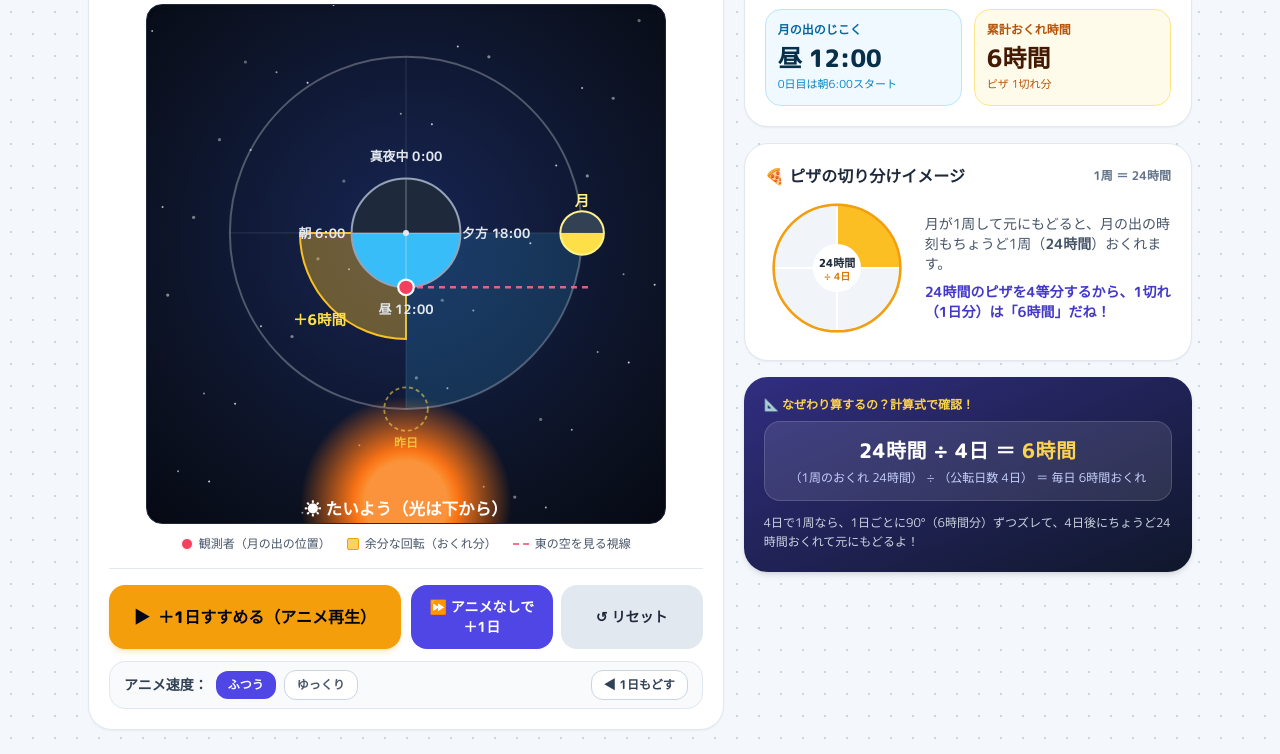
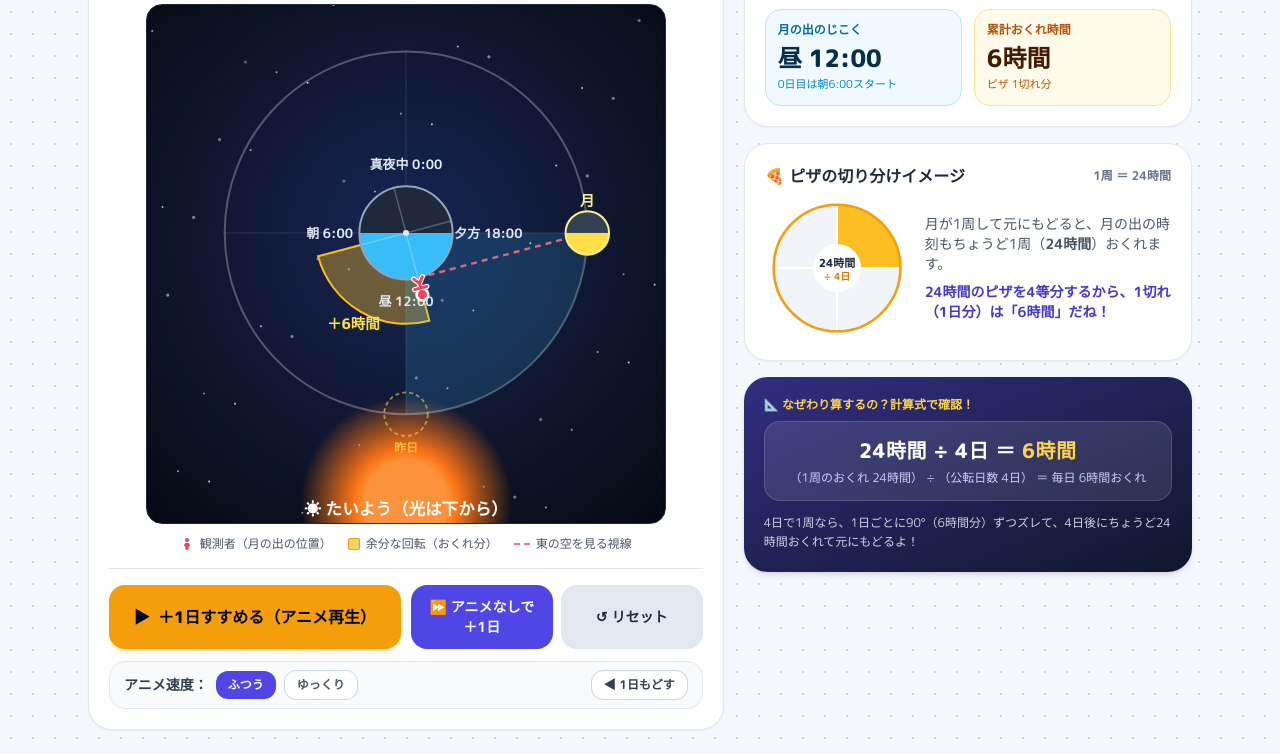
Before and after one commit to fromgoodtogreat/moon_sim, a plain HTML site: page index.html in a window 1280 px wide. Both pictures are taken after a click on the button "⏩ アニメなしで＋1日". Shown: the part 417-1171 px from the top of the page. Drawn offline with nearby package versions, Linux system fonts and the light colour scheme.

Commit message:
Update index.html

```diff
--- a/index.html
+++ b/index.html
@@ -136,7 +136,13 @@
 
           <!-- 凡例 -->
           <div class="mt-3 flex flex-wrap justify-center gap-x-4 gap-y-1.5 text-xs text-slate-600">
-            <span class="flex items-center gap-1.5"><span class="w-3 h-3 rounded-full bg-rose-500 inline-block border border-white shadow-sm"></span> 観測者（月の出の位置）</span>
+            <span class="flex items-center gap-1.5">
+              <svg class="w-3.5 h-3.5 text-rose-500 inline-block" viewBox="0 0 24 24" fill="currentColor" aria-hidden="true">
+                <circle cx="12" cy="5" r="3.5" />
+                <path d="M12 10c-3 0-5 1.8-5 4v2h2.2v6h5.6v-6H17v-2c0-2.2-2-4-5-4z" />
+              </svg>
+              観測者（月の出の位置）
+            </span>
             <span class="flex items-center gap-1.5"><span class="w-3 h-3 rounded-sm bg-amber-400/70 border border-amber-500 inline-block"></span> 余分な回転（おくれ分）</span>
             <span class="flex items-center gap-1.5"><span class="w-4 border-t-2 border-dashed border-rose-400 inline-block"></span> 東の空を見る視線</span>
           </div>
@@ -582,6 +588,12 @@
     // =========================================================================
     // タブ1：毎日約50分おくれる理由（2段階アニメーション付き）
     // =========================================================================
+    // 地球の接線（東の地平線）がちょうど月の中心に接する幾何学オフセット角
+    const DELAY_EARTH_RATIO = 0.09;
+    const DELAY_ORBIT_RATIO = 0.35;
+    const BASE_OBS_OFFSET = Math.acos(DELAY_EARTH_RATIO / DELAY_ORBIT_RATIO);
+    const BASE_OBS_ANGLE = Math.PI / 2 + BASE_OBS_OFFSET;
+
     const delayState = {
       cycleDays: 4,          // 4, 12, 29.5
       currentDay: 0,         // 現在の経過日数
@@ -592,9 +604,9 @@
       startDay: 0,
       endDay: 0,
       // 描画用の現在角度（Canvas座標：下が +PI/2、反時計回りはマイナス方向）
-      obsAngle: Math.PI,     // 0日目は左（朝6:00 = PI）
-      moonAngle: Math.PI / 2,// 0日目は下（新月 = PI/2）
-      ghostMoonAngle: null,  // 昨日の月の位置
+      obsAngle: BASE_OBS_ANGLE, // 0日目は東の接線がちょうど新月に接する位置
+      moonAngle: Math.PI / 2,   // 0日目は下（新月 = PI/2）
+      ghostMoonAngle: null,     // 昨日の月の位置
       extraSectorStart: null,
       extraSectorEnd: null
     };
@@ -655,7 +667,7 @@
       delayState.animating = false;
       delayState.stage = 'idle';
       delayState.currentDay = 0;
-      delayState.obsAngle = Math.PI;
+      delayState.obsAngle = BASE_OBS_ANGLE;
       delayState.moonAngle = Math.PI / 2;
       delayState.ghostMoonAngle = null;
       delayState.extraSectorStart = null;
@@ -681,12 +693,12 @@
       delayState.currentDay = next;
 
       const stepAngle = (Math.PI * 2) / delayState.cycleDays;
-      delayState.obsAngle = Math.PI - next * stepAngle;
+      delayState.obsAngle = BASE_OBS_ANGLE - next * stepAngle;
       delayState.moonAngle = Math.PI / 2 - next * stepAngle;
 
       if (delta > 0 && next > 0) {
         delayState.ghostMoonAngle = Math.PI / 2 - prevDay * stepAngle;
-        delayState.extraSectorStart = Math.PI - prevDay * stepAngle;
+        delayState.extraSectorStart = BASE_OBS_ANGLE - prevDay * stepAngle;
         delayState.extraSectorEnd = delayState.obsAngle;
         const perDayText = getPerDayDelayText();
         setDelayBanner('done', '✨', `${next}日目に進んだよ！1日分（${perDayText}）だけ月の出がおくれたね。`);
@@ -709,7 +721,7 @@
       if (delayState.currentDay >= maxDay) {
         // 1周し終わっていたら0日目に戻してからスタート
         delayState.currentDay = 0;
-        delayState.obsAngle = Math.PI;
+        delayState.obsAngle = BASE_OBS_ANGLE;
         delayState.moonAngle = Math.PI / 2;
       }
 
@@ -866,7 +878,7 @@
       if (delayState.animating) {
         const speedMul = delayState.speedMode === 'slow' ? 1.85 : 1.0;
         const stepAngle = (Math.PI * 2) / delayState.cycleDays;
-        const baseObs = Math.PI - delayState.startDay * stepAngle;
+        const baseObs = BASE_OBS_ANGLE - delayState.startDay * stepAngle;
         const baseMoon = Math.PI / 2 - delayState.startDay * stepAngle;
         const nextMoon = baseMoon - stepAngle;
         const badge = document.getElementById('anim-clock-badge');
@@ -939,6 +951,57 @@
       requestAnimationFrame(animateDelayLoop);
     }
 
+    // 地球の表面に立つ小さな人の形を描画するヘルパー
+    function drawObserverPerson(ctx, x, y, surfaceAngle, scale, color = '#f43f5e') {
+      ctx.save();
+      ctx.translate(x, y);
+      // 足元を地球の中心側、頭を外側（空側）に向ける
+      ctx.rotate(surfaceAngle + Math.PI / 2);
+
+      const headR = scale * 0.24;
+      const bodyTop = -scale * 0.72;
+      const bodyBottom = -scale * 0.30;
+
+      // 背景に映える白いフチ取り
+      ctx.lineCap = 'round';
+      ctx.lineJoin = 'round';
+
+      const drawStickFigure = (strokeStyle, fillStyle, lineWidth) => {
+        ctx.strokeStyle = strokeStyle;
+        ctx.fillStyle = fillStyle;
+        ctx.lineWidth = lineWidth;
+
+        // 頭
+        ctx.beginPath();
+        ctx.arc(0, bodyTop - headR * 0.85, headR, 0, Math.PI * 2);
+        ctx.fill();
+        if (lineWidth > scale * 0.16) {
+          ctx.stroke();
+        }
+
+        // 胴体・腕・脚
+        ctx.beginPath();
+        // 胴体
+        ctx.moveTo(0, bodyTop);
+        ctx.lineTo(0, bodyBottom);
+        // 両腕
+        ctx.moveTo(-scale * 0.34, bodyTop + scale * 0.16);
+        ctx.lineTo(scale * 0.34, bodyTop + scale * 0.16);
+        // 左脚・右脚（足元がちょうど y=0 の地表に接地）
+        ctx.moveTo(0, bodyBottom);
+        ctx.lineTo(-scale * 0.24, 0);
+        ctx.moveTo(0, bodyBottom);
+        ctx.lineTo(scale * 0.24, 0);
+        ctx.stroke();
+      };
+
+      // 白フチ → 指定色の人型の順に重ねてくっきり表示
+      drawStickFigure('#ffffff', '#ffffff', scale * 0.28);
+      drawStickFigure(color, color, scale * 0.15);
+
+      ctx.restore();
+    }
+
     function drawDelaySpaceCanvas() {
       const w = delayCanvas.clientWidth;
       const h = delayCanvas.clientHeight;
@@ -950,8 +1013,8 @@
 
       const cx = w / 2;
       const cy = h * 0.44;
-      const orbitR = Math.min(w, h) * 0.34;
-      const earthR = Math.min(w, h) * 0.105;
+      const orbitR = Math.min(w, h) * DELAY_ORBIT_RATIO;
+      const earthR = Math.min(w, h) * DELAY_EARTH_RATIO;
       const moonR = Math.min(w, h) * 0.042;
 
       // 1. 太陽（下部）
@@ -1023,8 +1086,9 @@
       const obsY = cy + Math.sin(delayState.obsAngle) * earthR;
 
       // 東方向は obsAngle - PI/2（反時計回りの接線方向）
+      // 接線の長さを幾何学的に算出し、追いついた瞬間に月の縁へぴったり接するようにする
       const eastDir = delayState.obsAngle - Math.PI / 2;
-      const rayLen = orbitR * 1.05;
+      const rayLen = Math.sqrt(orbitR * orbitR - earthR * earthR);
       const rayEndX = obsX + Math.cos(eastDir) * rayLen;
       const rayEndY = obsY + Math.sin(eastDir) * rayLen;
 
@@ -1038,14 +1102,9 @@
       ctx.stroke();
       ctx.restore();
 
-      // 観測者マーカー（赤いピン）
-      ctx.beginPath();
-      ctx.arc(obsX, obsY, Math.max(6, w * 0.015), 0, Math.PI * 2);
-      ctx.fillStyle = '#f43f5e';
-      ctx.fill();
-      ctx.strokeStyle = '#ffffff';
-      ctx.lineWidth = 2.2;
-      ctx.stroke();
+      // 観測者マーカー（地球の表面に立つ小さな人の形）
+      const personScale = Math.max(13, w * 0.036);
+      drawObserverPerson(ctx, obsX, obsY, delayState.obsAngle, personScale);
 
       // 6. 昨日の月の位置（ゴースト表示）
       if (delayState.ghostMoonAngle !== null) {
@@ -1207,16 +1266,11 @@
       // 地球と時刻ラベル
       drawEarthAndLabels(ctx, cx, cy, earthR, w, 0);
 
-      // 南中する位置（地球上で月を正面に見る点）に小さなマーカー
+      // 南中する位置（地球上で月を正面に見る点）に小さな人の形を描画
       const southX = cx + Math.cos(mAngle) * earthR;
       const southY = cy + Math.sin(mAngle) * earthR;
-      ctx.beginPath();
-      ctx.arc(southX, southY, 5.5, 0, Math.PI * 2);
-      ctx.fillStyle = '#38bdf8';
-      ctx.fill();
-      ctx.strokeStyle = '#ffffff';
-      ctx.lineWidth = 2;
-      ctx.stroke();
+      const personScale = Math.max(13, w * 0.036);
+      drawObserverPerson(ctx, southX, southY, mAngle, personScale, '#0ea5e9');
 
       // 月（下半分が光る）
       drawSpaceMoon(ctx, mx, my, moonR, false);
```
